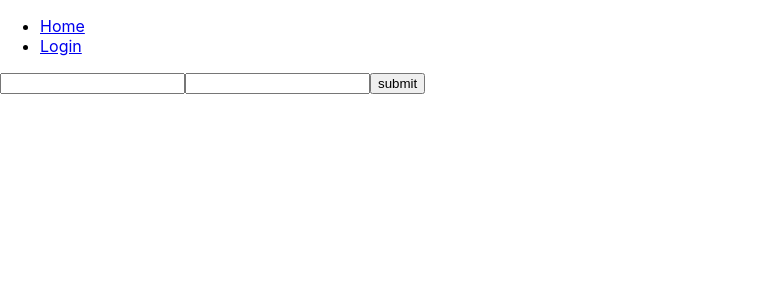
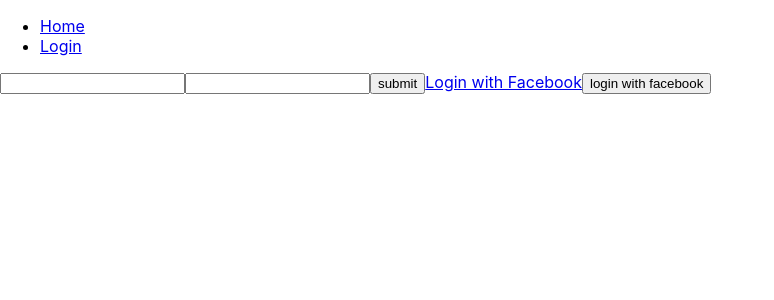
Before and after one commit to victormusembi11/drf-react-social-auth, a React (Create React App) app in the folder frontend/: page /login in a window 1280 px wide. Shown: the top 300 px of the page, without its empty margins (0-774 px from the left). Built offline with nearby package versions, Linux system fonts and the light colour scheme.

Commit message:
refactor: added conset link form for facebook login

```diff
--- a/frontend/src/pages/login.jsx
+++ b/frontend/src/pages/login.jsx
@@ -1,14 +1,19 @@
+import React from "react";
 import { useState } from "react";
-import { GoogleLogin } from "@react-oauth/google";
-
-import { HandleGoogleLogin } from "../axios/google-login";
 import { axiosInstance } from "../axios/login";
 
 export default function Login() {
+
+  const urlParams = new URLSearchParams(window.location.search);
+
   const [credentials, setCredentials] = useState({
     username: "",
     password: "",
   });
+
+  // Get the values of 'code' and 'state' parameters
+  const code = urlParams.get('code');
+  const provider = urlParams.get('state');
 
   function handleChange(e) {
     const { name, value } = e.target;
@@ -19,43 +24,30 @@ export default function Login() {
     }));
   }
 
-  async function handleSubmit(e) {
-    e.preventDefault();
-
+  async function handleFacebookSubmit(e) {
+    e.preventDefault()
     try {
-      const response = await axiosInstance.post("/auth/token/", {
-        username: credentials.username,
-        password: credentials.password,
-        grant_type: "password",
-        client_id:
-          "541785145737-n1a0n0e914ipg2ug6oliop4ro19f78q2.apps.googleusercontent.com",
-        client_secret: "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",
+      const response = await axiosInstance.post("/api/login/social/jwt-pair/", {
+        code: code,
+        provider: provider,
       });
-      console.log(response.data);
-      localStorage.setItem("access_token", response.data.access_token);
-      localStorage.setItem("refresh_token", response.data.refresh_token);
+      console.log(response.data)
     } catch (error) {
-      console.log(error);
+     console.log(error)
     }
   }
-
-  const responseMessage = (response) => {
-    console.log(response);
-    HandleGoogleLogin(response.credential);
-  };
-
-  const errorMessage = (error) => {
-    console.log(error);
-  };
 
   return (
     <form>
       <input type="text" name="username" onChange={handleChange} />
       <input type="text" name="password" onChange={handleChange} />
-      <button type="submit" onClick={handleSubmit}>
+      <button type="submit" onClick={handleFacebookSubmit}>
         submit
       </button>
-      <GoogleLogin onSuccess={responseMessage} onError={errorMessage} />
+      <a href="https://www.facebook.com/v19.0/dialog/oauth?client_id=924328569078395&redirect_uri=http://localhost:3000/&state={facebook}">
+        Login with Facebook
+      </a>
+      <button type="submit" onSubmit={handleFacebookSubmit}>login with facebook</button>
     </form>
   );
 }
```
